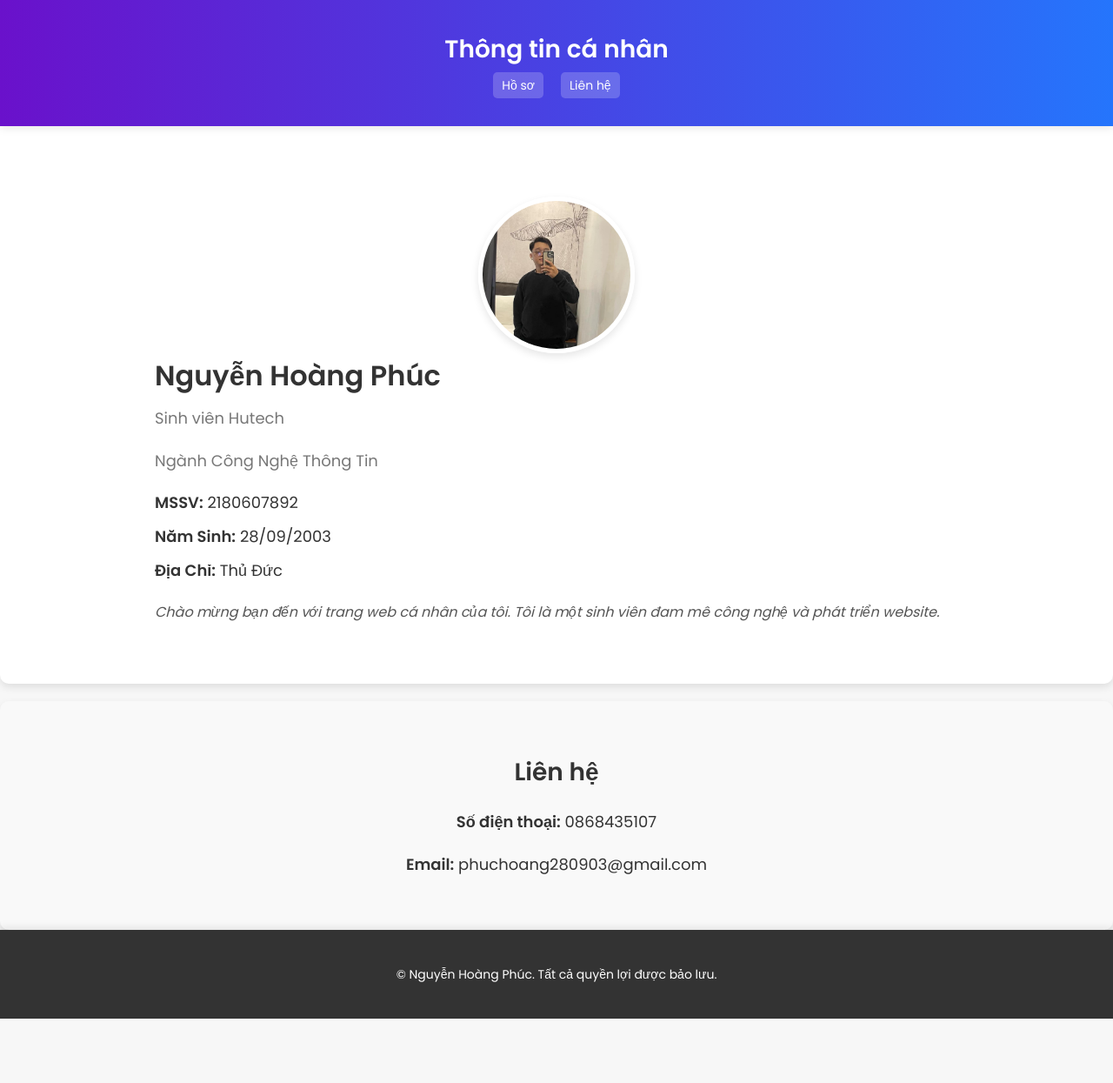
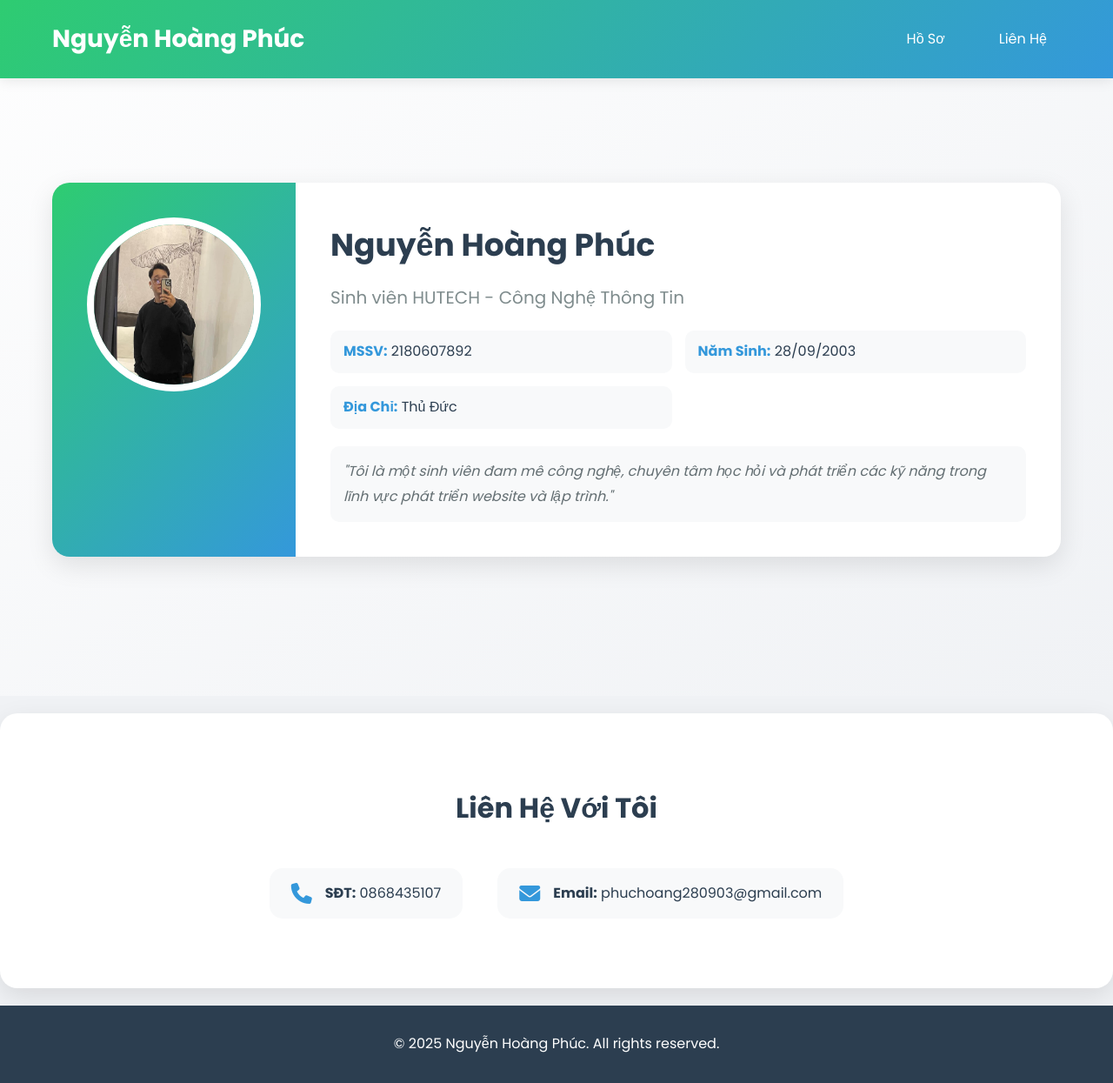
Before and after one commit to quocdatend/Nhom1.github.io, a plain HTML site: page page/page5.html in a window 1280 px wide. Shown: the whole page at 87% size. Before the commit the page ends 1171 px from the top, so only its background shows below. Drawn offline with Linux system fonts and the light colour scheme.

Commit message:
hoangphucne

```diff
--- a/page/page5.html
+++ b/page/page5.html
@@ -1,271 +1,265 @@
-// Nguyen Hoang Phuc
 <!DOCTYPE html>
 <html lang="vi">
 <head>
     <meta charset="UTF-8">
     <meta name="viewport" content="width=device-width, initial-scale=1.0">
-    <title>Website Cá Nhân</title>
-    <link href="https://fonts.googleapis.com/css2?family=Poppins:wght@300;400;600&display=swap" rel="stylesheet">
-    <link rel="stylesheet" href="styles.css">
-    <script src="script.js" defer></script>
+    <title>Nguyễn Hoàng Phúc - Portfolio</title>
+    <link href="https://fonts.googleapis.com/css2?family=Poppins:wght@300;400;600;700&display=swap" rel="stylesheet">
+    <link rel="stylesheet" href="https://cdnjs.cloudflare.com/ajax/libs/font-awesome/6.4.0/css/all.min.css">
     <style>
         * {
             margin: 0;
             padding: 0;
             box-sizing: border-box;
+            scroll-behavior: smooth;
         }
 
         body {
             font-family: 'Poppins', sans-serif;
-    background-color: #f7f7f7;
-    color: #333;
-    line-height: 1.6;
+            background: #f0f2f5;
+            color: #2c3e50;
+            line-height: 1.8;
+            overflow-x: hidden;
         }
 
         .container {
-    width: 80%;
             max-width: 1200px;
             margin: 0 auto;
-    padding: 20px;
+            padding: 0 20px;
         }
 
+        /* Header */
         header {
-    background: linear-gradient(90deg, #6a11cb, #2575fc);
-    color: white;
-    padding: 15px 0;
-    text-align: center;
-    box-shadow: 0 2px 10px rgba(0, 0, 0, 0.1);
+            background: linear-gradient(135deg, #2ecc71, #3498db);
             position: fixed;
-    top: 0;
             width: 100%;
             z-index: 1000;
+            padding: 20px 0;
             transition: all 0.3s ease;
+            box-shadow: 0 2px 15px rgba(0,0,0,0.1);
+        }
+
+        header.scrolled {
+            padding: 10px 0;
+            background: linear-gradient(135deg, #27ae60, #2980b9);
+        }
+
+        .header-content {
+            display: flex;
+            align-items: center;
+            justify-content: space-between;
         }
 
         header h1 {
             font-size: 28px;
-    font-weight: 600;
-    margin-bottom: 5px;
-}
-
-header.scrolled {
-    padding: 10px 0;
-    font-size: 24px;
-}
-
-nav {
-    margin-top: 5px;
+            color: white;
+            font-weight: 700;
         }
 
         nav ul {
+            display: flex;
             list-style: none;
-    display: flex;
-    justify-content: center;
-    gap: 10px;
-}
-
-nav ul li {
-    margin: 0 5px;
+            gap: 30px;
         }
 
         nav ul li a {
+            color: white;
             text-decoration: none;
-    color: white;
-    font-size: 14px;
-    padding: 5px 10px;
-    background-color: rgba(255, 255, 255, 0.2);
-    border-radius: 5px;
-    transition: background-color 0.3s ease;
+            font-weight: 500;
+            padding: 8px 16px;
+            border-radius: 25px;
+            transition: all 0.3s ease;
         }
 
         nav ul li a:hover {
-    background-color: rgba(255, 255, 255, 0.4);
+            background: rgba(255,255,255,0.2);
+            transform: translateY(-2px);
         }
 
+        /* Profile Section */
         #profile {
+            min-height: 100vh;
             display: flex;
             align-items: center;
-    justify-content: center;
-    padding: 120px 0 40px; /* Adjust padding to make space for the fixed header */
-    flex-wrap: wrap;
-    box-shadow: 0 4px 10px rgba(0, 0, 0, 0.1);
-    border-radius: 10px;
-    background-color: white;
-    margin-top: 60px; /* Adjust margin to make space for the fixed header */
+            padding: 100px 0 50px;
+            background: linear-gradient(to bottom right, rgba(255,255,255,0.9), rgba(240,242,245,0.9));
+        }
+
+        .profile-card {
+            display: flex;
+            background: white;
+            border-radius: 20px;
+            box-shadow: 0 10px 30px rgba(0,0,0,0.1);
+            overflow: hidden;
+            animation: slideUp 1s ease;
         }
 
         .profile-image {
-    flex: 1;
+            position: relative;
+            padding: 40px;
+            background: linear-gradient(135deg, #2ecc71, #3498db);
+        }
+
+        .profile-image img {
+            width: 200px;
+            height: 200px;
+            border-radius: 50%;
+            border: 8px solid white;
+            transition: all 0.3s ease;
+        }
+
+        .profile-image img:hover {
+            transform: scale(1.1) rotate(5deg);
+        }
+
+        .profile-details {
+            padding: 40px;
+            flex: 2;
+        }
+
+        .profile-details h2 {
+            font-size: 36px;
+            color: #2c3e50;
+            margin-bottom: 10px;
+        }
+
+        .profile-details .role {
+            font-size: 20px;
+            color: #7f8c8d;
+            margin-bottom: 15px;
+            font-weight: 500;
+        }
+
+        .info-grid {
+            display: grid;
+            grid-template-columns: 1fr 1fr;
+            gap: 15px;
+            margin: 20px 0;
+        }
+
+        .info-item {
+            background: #f8f9fa;
+            padding: 10px 15px;
+            border-radius: 10px;
+        }
+
+        .info-item strong {
+            color: #3498db;
+        }
+
+        .description {
+            font-style: italic;
+            color: #636e72;
+            margin-top: 20px;
+            padding: 15px;
+            background: #f8f9fa;
+            border-radius: 10px;
+        }
+
+        /* Contact Section */
+        #contact {
+            padding: 80px 0;
+            background: white;
+            margin: 20px 0;
+            border-radius: 20px;
+            box-shadow: 0 10px 30px rgba(0,0,0,0.1);
+        }
+
+        #contact h2 {
+            text-align: center;
+            font-size: 32px;
+            margin-bottom: 40px;
+            color: #2c3e50;
+        }
+
+        .contact-info {
+            display: flex;
+            justify-content: center;
+            gap: 40px;
+            flex-wrap: wrap;
+        }
+
+        .contact-item {
+            display: flex;
+            align-items: center;
+            gap: 15px;
+            padding: 15px 25px;
+            background: #f8f9fa;
+            border-radius: 15px;
+            transition: all 0.3s ease;
+        }
+
+        .contact-item:hover {
+            transform: translateY(-5px);
+            box-shadow: 0 5px 15px rgba(0,0,0,0.1);
+        }
+
+        .contact-item i {
+            font-size: 24px;
+            color: #3498db;
+        }
+
+        /* Footer */
+        footer {
+            background: #2c3e50;
+            color: white;
+            padding: 30px 0;
             text-align: center;
         }
 
-.profile-image img {
-    width: 180px;
-    height: 180px;
-    border-radius: 50%;
-    object-fit: cover;
-    border: 5px solid white;
-    box-shadow: 0 4px 10px rgba(0, 0, 0, 0.1);
-    transition: transform 0.3s ease;
+        /* Animations */
+        @keyframes slideUp {
+            from {
+                opacity: 0;
+                transform: translateY(50px);
+            }
+            to {
+                opacity: 1;
+                transform: translateY(0);
+            }
         }
 
-.profile-details {
-    flex: 2;
-    margin-left: 30px;
+        /* Responsive Design */
+        @media (max-width: 768px) {
+            .profile-card {
+                flex-direction: column;
+                margin: 20px;
             }
 
-.profile-details h2 {
-    font-size: 32px;
-    margin-bottom: 10px;
-    color: #333;
+            .profile-image {
+                padding: 30px;
             }
 
-.profile-details .role {
-    font-size: 18px;
-    color: #777;
-    margin-bottom: 20px;
+            .profile-image img {
+                width: 150px;
+                height: 150px;
             }
 
-.profile-details p {
-    font-size: 18px;
-    margin: 10px 0;
-}
-
-.profile-details .description {
-    font-size: 16px;
-    color: #555;
-    margin-top: 20px;
-    font-style: italic;
-}
-
-#contact {
-    padding: 40px 0;
-    background-color: #f9f9f9;
-    box-shadow: 0 4px 10px rgba(0, 0, 0, 0.1);
-    border-radius: 10px;
-    margin-top: 20px;
-    text-align: center;
-    animation: fadeIn 2s ease-in;
-}
-
-#contact h2 {
-    margin-bottom: 20px;
-    font-size: 28px;
-    color: #333;
-}
-
-#contact p {
-    font-size: 18px;
-    color: #333;
-    margin-top: 20px;
-}
-
-@keyframes fadeIn {
-    from { opacity: 0; }
-    to { opacity: 1; }
-}
-
-footer {
-    background-color: #333;
-    color: white;
-    padding: 20px 0;
-    text-align: center;
-    box-shadow: 0 -2px 10px rgba(0, 0, 0, 0.1);
-}
-
-footer p {
-    font-size: 14px;
-}
-
-/* Media Queries for responsive design */
-@media (max-width: 768px) {
-    header {
-        padding: 10px 0;
+            .info-grid {
+                grid-template-columns: 1fr;
             }
 
             nav ul {
                 flex-direction: column;
-        gap: 5px;
+                gap: 15px;
+                padding: 15px 0;
             }
 
-    #profile {
+            .header-content {
                 flex-direction: column;
                 text-align: center;
-        padding: 100px 20px 20px; /* Adjust padding to make space for the fixed header */
-        background: linear-gradient(to bottom, #6a11cb, #2575fc);
-        border-radius: 10px;
-        box-shadow: 0 4px 15px rgba(0, 0, 0, 0.2);
-        margin-top: 80px; /* Adjust margin to make space for the fixed header */
-    }
-
-    .profile-details {
-        margin-left: 0;
-        margin-top: 20px;
-        color: white;
-    }
-
-    .profile-image img {
-        width: 120px;
-        height: 120px;
-        border: 5px solid white;
-    }
-
-    .profile-details h2 {
-        font-size: 26px;
-    }
-
-    .profile-details .role {
-        font-size: 16px;
-        color: #ddd;
-    }
-
-    .profile-details p {
-        font-size: 16px;
-    }
-
-    .profile-details .description {
-        font-size: 14px;
-        color: #eee;
             }
         }
-
-/* Classes for fade-in effect */
-.fade-in {
-    opacity: 0;
-    transition: opacity 2s ease-in;
-}
-
-.appear {
-    opacity: 1;
-}
-
-/* Bounce animation for buttons */
-@keyframes bounce {
-    0%, 20%, 50%, 80%, 100% {
-        transform: translateY(0);
-    }
-    40% {
-        transform: translateY(-30px);
-    }
-    60% {
-        transform: translateY(-15px);
-    }
-}
-
-button.animated.bounce {
-    animation: bounce 1s;
-}
-
     </style>
 </head>
 <body>
     <header>
-        <div class="container">
-            <h1>Thông tin cá nhân</h1>
+        <div class="container header-content">
+            <h1>Nguyễn Hoàng Phúc</h1>
             <nav>
                 <ul>
-                    <li><a href="#profile">Hồ sơ</a></li>
-                    <li><a href="#contact">Liên hệ</a></li>
+                    <li><a href="#profile">Hồ Sơ</a></li>
+                    <li><a href="#contact">Liên Hệ</a></li>
                 </ul>
             </nav>
         </div>
@@ -273,93 +267,62 @@ button.animated.bounce {
 
     <section id="profile">
         <div class="container">
+            <div class="profile-card">
                 <div class="profile-image">
-                <img src="../images/avatar.png" alt="Avatar">
+                    <img src="../images/avatar.png" alt="Nguyen Hoang Phuc">
                 </div>
                 <div class="profile-details">
                     <h2>Nguyễn Hoàng Phúc</h2>
-                <p class="role">Sinh viên Hutech</p>
-                <p class="role">Ngành Công Nghệ Thông Tin</p>
-                <p><strong>MSSV:</strong> 2180607892</p>
-                <p><strong>Năm Sinh:</strong> 28/09/2003</p>
-                <p><strong>Địa Chỉ:</strong> Thủ Đức</p>
-                <p class="description">Chào mừng bạn đến với trang web cá nhân của tôi. Tôi là một sinh viên đam mê công nghệ và phát triển website.</p>
+                    <p class="role">Sinh viên HUTECH - Công Nghệ Thông Tin</p>
+                    <div class="info-grid">
+                        <div class="info-item"><strong>MSSV:</strong> 2180607892</div>
+                        <div class="info-item"><strong>Năm Sinh:</strong> 28/09/2003</div>
+                        <div class="info-item"><strong>Địa Chỉ:</strong> Thủ Đức</div>
+                    </div>
+                    <p class="description">
+                        "Tôi là một sinh viên đam mê công nghệ, chuyên tâm học hỏi và phát triển các kỹ năng trong lĩnh vực phát triển website và lập trình."
+                    </p>
+                </div>
             </div>
         </div>
     </section>
 
     <section id="contact">
         <div class="container">
-            <h2>Liên hệ</h2>
-            <p><strong>Số điện thoại:</strong> 0868435107</p>
+            <h2>Liên Hệ Với Tôi</h2>
+            <div class="contact-info">
+                <div class="contact-item">
+                    <i class="fas fa-phone"></i>
+                    <p><strong>SĐT:</strong> 0868435107</p>
+                </div>
+                <div class="contact-item">
+                    <i class="fas fa-envelope"></i>
                     <p><strong>Email:</strong> phuchoang280903@gmail.com</p>
+                </div>
+            </div>
         </div>
     </section>
 
     <footer>
         <div class="container">
-            <p>&copy; Nguyễn Hoàng Phúc. Tất cả quyền lợi được bảo lưu.</p>
+            <p>&copy; 2025 Nguyễn Hoàng Phúc. All rights reserved.</p>
         </div>
     </footer>
-<script>document.addEventListener('DOMContentLoaded', function() {
-    // Hiệu ứng di chuyển mượt cho các anchor link
-    document.querySelectorAll('a[href^="#"]').forEach(anchor => {
-        anchor.addEventListener('click', function(e) {
-            e.preventDefault();
-            document.querySelector(this.getAttribute('href')).scrollIntoView({
-                behavior: 'smooth'
-            });
-        });
+
+    <script>
+        // Header scroll effect
+        window.addEventListener('scroll', () => {
+            const header = document.querySelector('header');
+            header.classList.toggle('scrolled', window.scrollY > 50);
         });
 
-    // Hiệu ứng hover cho ảnh đại diện
-    const profileImage = document.querySelector('.profile-image img');
-    profileImage.addEventListener('mouseover', function() {
-        this.style.transform = 'scale(1.2)';
-        this.style.transition = 'transform 0.3s ease-in-out';
+        // Image hover effect
+        const profileImg = document.querySelector('.profile-image img');
+        profileImg.addEventListener('mouseover', () => {
+            profileImg.style.transform = 'scale(1.1) rotate(5deg)';
         });
-    profileImage.addEventListener('mouseout', function() {
-        this.style.transform = 'scale(1)';
-        this.style.transition = 'transform 0.3s ease-in-out';
-    });
-
-    // Hiệu ứng thu gọn menu khi cuộn trang
-    const header = document.querySelector('header');
-    window.addEventListener('scroll', function() {
-        if (window.scrollY > 50) {
-            header.classList.add('scrolled');
-        } else {
-            header.classList.remove('scrolled');
-        }
-    });
-
-    // Hiệu ứng fade-in khi cuộn trang
-    const fadeInElements = document.querySelectorAll('.fade-in');
-    const observer = new IntersectionObserver((entries, observer) => {
-        entries.forEach(entry => {
-            if (entry.isIntersecting) {
-                entry.target.classList.add('appear');
-                observer.unobserve(entry.target);
-            }
-        });
-    }, {
-        threshold: 0.1
-    });
-
-    fadeInElements.forEach(element => {
-        observer.observe(element);
-    });
-
-    // Hiệu ứng bounce cho các nút
-    const buttons = document.querySelectorAll('button');
-    buttons.forEach(button => {
-        button.addEventListener('mouseover', function() {
-            this.classList.add('animated', 'bounce');
-        });
-        button.addEventListener('mouseout', function() {
-            this.classList.remove('animated', 'bounce');
-        });
-    });
+        profileImg.addEventListener('mouseout', () => {
+            profileImg.style.transform = 'scale(1) rotate(0)';
         });
     </script>
 </body>
```
Lines whose indentation alone changed are shown as unchanged.
